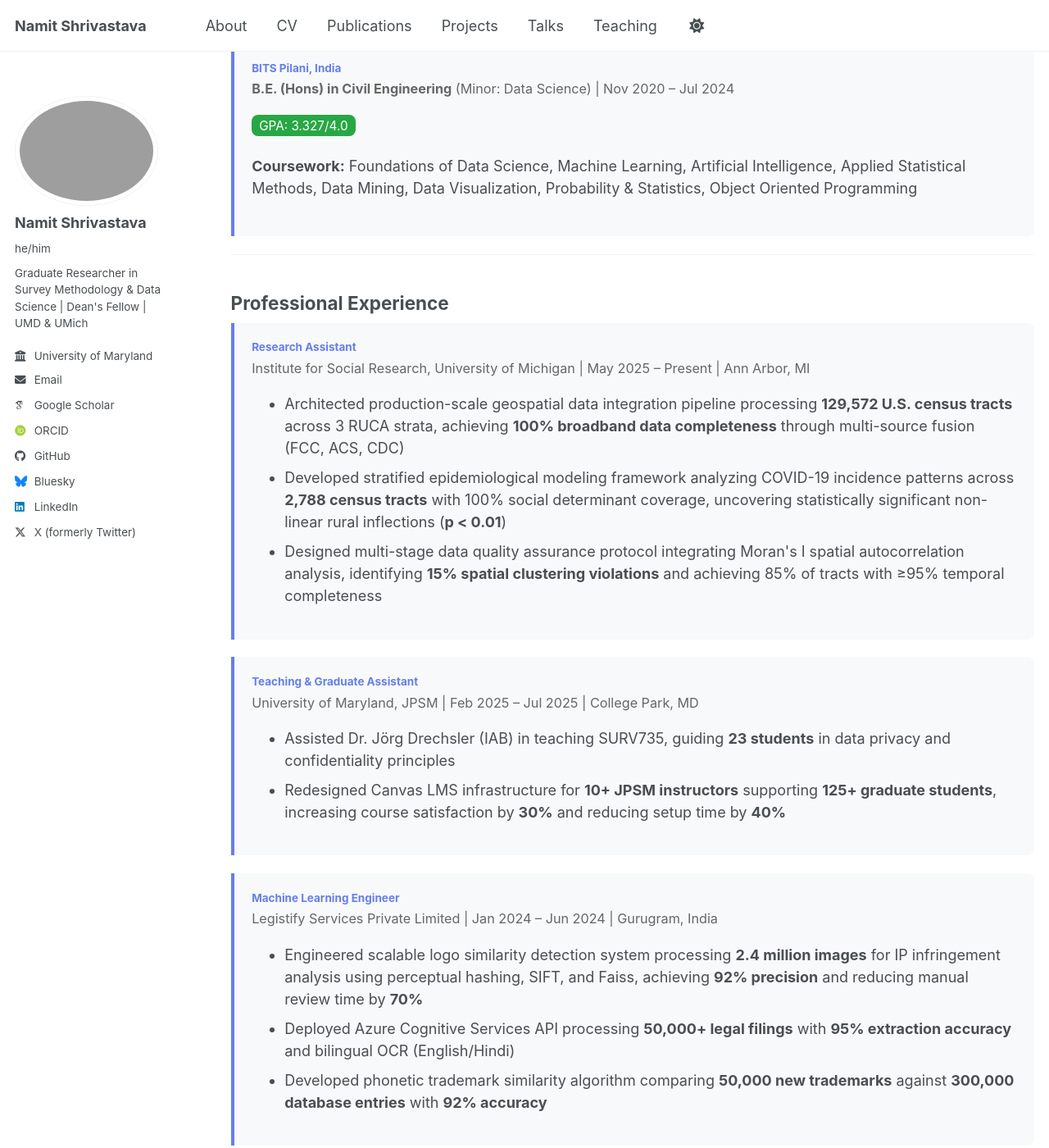
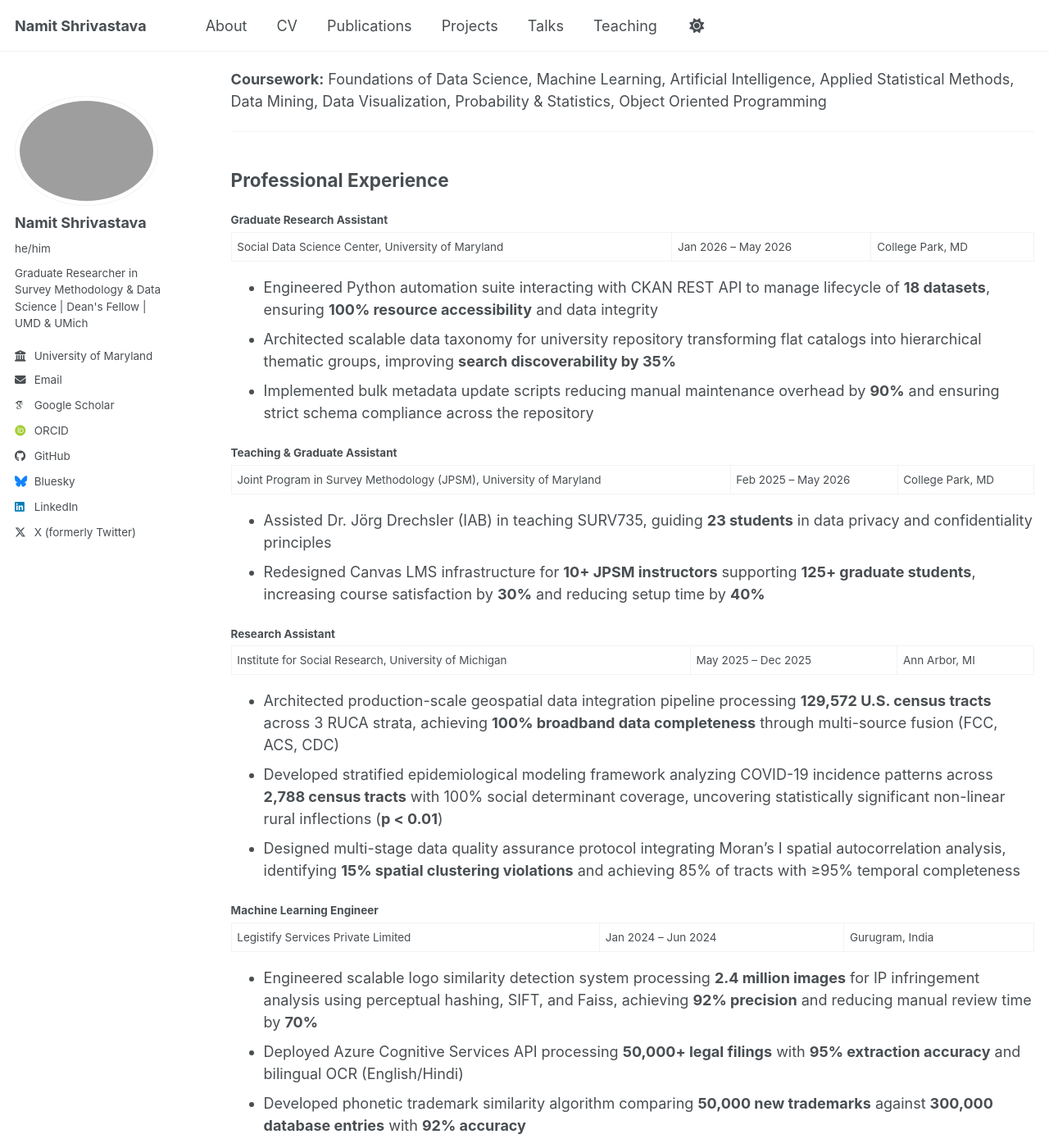
Before and after one commit to namo507/namo507.github.io, a Jekyll site: the page built from _pages/cv.md, in a window 1280 px wide and 1400 px high, scrolled down 933 px. Shown: the whole window at 82% size. Built offline with Jekyll 4.4.1, drawn with Linux system fonts in a browser that asks for light colours; some web fonts are replaced; a script bundle is joined from its source files by our own code; library files that are not in the unit come from our copies; some of the changed text lies outside the part shown.

Commit message:
Update cv.md: Add Social Data Science Center, fix JPSM & ISR dates, update Research Summary
Updated CV format and content, including personal information, research summary, education, professional experience, technical skills, leadership roles, and publications.

```diff
--- a/_pages/cv.md
+++ b/_pages/cv.md
@@ -63,9 +63,7 @@
   font-size: 0.85rem;
   transition: transform 0.2s ease;
 }
-.gpa-badge:hover {
-  transform: scale(1.1);
-}
+.gpa-badge:hover { transform: scale(1.1); }
 .award-badge {
   background: linear-gradient(135deg, #f093fb 0%, #f5576c 100%);
   color: white;
@@ -74,167 +72,125 @@
   font-size: 0.85rem;
   transition: transform 0.2s ease;
 }
-.award-badge:hover {
-  transform: scale(1.1);
-}
+.award-badge:hover { transform: scale(1.1); }
 </style>
 
 <div class="cv-header">
-  <h2 style="color: white; margin-bottom: 0.5rem;">Namit Shrivastava</h2>
-  <p style="margin: 0.3rem 0;">College Park, MD | (240) 476-8513 | <a href="mailto:namit507@gmail.com">namit507@gmail.com</a></p>
-  <p style="margin: 0.3rem 0;">
-    <a href="https://linkedin.com/in/namit-shrivastava-baab47204">LinkedIn</a> |
-    <a href="https://github.com/namo507">GitHub</a> |
-    <a href="https://scholar.google.com/citations?user=7bvTB-sAAAAJ">Google Scholar</a> |
-    <a href="https://orcid.org/0009-0005-7920-8350">ORCID</a>
-  </p>
+
+## Namit Shrivastava
+
+College Park, MD | (240) 476-8513 | [namit507@gmail.com](mailto:namit507@gmail.com)
+
+[LinkedIn](https://linkedin.com/in/namit-shrivastava-baab47204) | [GitHub](https://github.com/namo507) | [Google Scholar](https://scholar.google.com/citations?user=7bvTB-sAAAAJ) | [ORCID](https://orcid.org/0009-0005-7920-8350)
+
 </div>
 
 ## Research Summary
-
-Graduate researcher with proven expertise in **survey methodology**, **causal inference**, and **advanced statistical modeling**. Currently conducting geospatial epidemiological research at the University of Michigan's Institute for Social Research, developing stratified analytical frameworks for large-scale census tract data with complex missing data patterns. Published survey research in peer-reviewed venues (Springer) and presented at AAPOR on transformer-based sentiment analysis methodologies. Research agenda focuses on developing trustworthy data integration frameworks that fuse survey methodology principles with generative AI, deep learning architectures, and privacy-preserving computational methods.
+High performance AI and Data Engineer with 2+ years of experience shipping production-grade ML systems and scalable ETL pipelines on Azure and AWS. Currently serving as a **Graduate Research Assistant** at the **Social Data Science Center, University of Maryland**, managing data lifecycle and taxonomy for a university-wide open data repository. Specialized in deploying RAG architectures, geospatial analytics, and high-throughput microservices. Research interests span trustworthy data integration, survey methodology, and privacy-preserving computational methods.
 
 ---
 
 ## Education
 
-<div class="exp-card">
-  <h4>University of Maryland, College Park</h4>
-  <div class="exp-meta"><strong>M.S. in Survey & Data Science</strong> (Data Science Track) | Aug 2024 – May 2026</div>
-  <p><span class="gpa-badge">GPA: 3.8142/4.0</span> <span class="award-badge">Dean's Fellowship AY 2025-26</span></p>
-  <p><strong>Coursework:</strong> Statistical Modeling & Machine Learning, Fundamentals of Data Collection, Experimental Design & Causal Inference, Long-Context Language Models, Machine Learning for Social Science, Applied Sampling</p>
-</div>
+#### University of Maryland, College Park
 
-<div class="exp-card">
-  <h4>BITS Pilani, India</h4>
-  <div class="exp-meta"><strong>B.E. (Hons) in Civil Engineering</strong> (Minor: Data Science) | Nov 2020 – Jul 2024</div>
-  <p><span class="gpa-badge">GPA: 3.327/4.0</span></p>
-  <p><strong>Coursework:</strong> Foundations of Data Science, Machine Learning, Artificial Intelligence, Applied Statistical Methods, Data Mining, Data Visualization, Probability & Statistics, Object Oriented Programming</p>
-</div>
+**M.S. in Survey & Data Science** (Data Science Track) | Aug 2024 – May 2026
+
+<span class="gpa-badge">GPA: 3.8142/4.0</span> <span class="award-badge">Dean's Fellowship AY 2025-26</span>
+
+**Coursework:** Statistical Modeling & Machine Learning, Fundamentals of Data Collection, Experimental Design & Causal Inference, Long-Context Language Models, Machine Learning for Social Science, Applied Sampling
+
+#### BITS Pilani, India
+
+**B.E. (Hons) in Civil Engineering** (Minor: Data Science) | Nov 2020 – Jul 2024
+
+<span class="gpa-badge">GPA: 3.327/4.0</span>
+
+**Coursework:** Foundations of Data Science, Machine Learning, Artificial Intelligence, Applied Statistical Methods, Data Mining, Data Visualization, Probability & Statistics, Object Oriented Programming
 
 ---
 
 ## Professional Experience
 
-<div class="exp-card">
-  <h4>Research Assistant</h4>
-  <div class="exp-meta">Institute for Social Research, University of Michigan | May 2025 – Present | Ann Arbor, MI</div>
-  <ul>
-    <li>Architected production-scale geospatial data integration pipeline processing <strong>129,572 U.S. census tracts</strong> across 3 RUCA strata, achieving <strong>100% broadband data completeness</strong> through multi-source fusion (FCC, ACS, CDC)</li>
-    <li>Developed stratified epidemiological modeling framework analyzing COVID-19 incidence patterns across <strong>2,788 census tracts</strong> with 100% social determinant coverage, uncovering statistically significant non-linear rural inflections (<strong>p < 0.01</strong>)</li>
-    <li>Designed multi-stage data quality assurance protocol integrating Moran's I spatial autocorrelation analysis, identifying <strong>15% spatial clustering violations</strong> and achieving 85% of tracts with ≥95% temporal completeness</li>
-  </ul>
-</div>
+#### Graduate Research Assistant
 
-<div class="exp-card">
-  <h4>Teaching & Graduate Assistant</h4>
-  <div class="exp-meta">University of Maryland, JPSM | Feb 2025 – Jul 2025 | College Park, MD</div>
-  <ul>
-    <li>Assisted Dr. Jörg Drechsler (IAB) in teaching SURV735, guiding <strong>23 students</strong> in data privacy and confidentiality principles</li>
-    <li>Redesigned Canvas LMS infrastructure for <strong>10+ JPSM instructors</strong> supporting <strong>125+ graduate students</strong>, increasing course satisfaction by <strong>30%</strong> and reducing setup time by <strong>40%</strong></li>
-  </ul>
-</div>
+Social Data Science Center, University of Maryland | Jan 2026 – May 2026 | College Park, MD
 
-<div class="exp-card">
-  <h4>Machine Learning Engineer</h4>
-  <div class="exp-meta">Legistify Services Private Limited | Jan 2024 – Jun 2024 | Gurugram, India</div>
-  <ul>
-    <li>Engineered scalable logo similarity detection system processing <strong>2.4 million images</strong> for IP infringement analysis using perceptual hashing, SIFT, and Faiss, achieving <strong>92% precision</strong> and reducing manual review time by <strong>70%</strong></li>
-    <li>Deployed Azure Cognitive Services API processing <strong>50,000+ legal filings</strong> with <strong>95% extraction accuracy</strong> and bilingual OCR (English/Hindi)</li>
-    <li>Developed phonetic trademark similarity algorithm comparing <strong>50,000 new trademarks</strong> against <strong>300,000 database entries</strong> with <strong>92% accuracy</strong></li>
-  </ul>
-</div>
+*   Engineered Python automation suite interacting with CKAN REST API to manage lifecycle of **18 datasets**, ensuring **100% resource accessibility** and data integrity
+*   Architected scalable data taxonomy for university repository transforming flat catalogs into hierarchical thematic groups, improving **search discoverability by 35%**
+*   Implemented bulk metadata update scripts reducing manual maintenance overhead by **90%** and ensuring strict schema compliance across the repository
 
-<div class="exp-card">
-  <h4>Advanced Application Engineering Analyst</h4>
-  <div class="exp-meta">Accenture | Jun 2023 – Aug 2023 | Bangalore, India</div>
-  <ul>
-    <li>Monitored enterprise security infrastructure analyzing threat intelligence (MITRE ATT&CK, AlienVault OTX), achieving <strong>89% accuracy</strong> in threat classification</li>
-    <li>Conducted penetration testing on <strong>50+ web applications</strong>, identifying <strong>120+ vulnerabilities</strong> (15 critical, 45 high-severity)</li>
-    <li>Supported incident response during 3 security breaches, reducing MTTR by <strong>80%</strong> through automated runbooks</li>
-  </ul>
-</div>
+#### Teaching & Graduate Assistant
 
-<div class="exp-card">
-  <h4>Web Developer</h4>
-  <div class="exp-meta">Indian Red Cross Society | May 2022 – Jul 2022 | Bangalore, India</div>
-  <ul>
-    <li>Designed Drupal-based CMS for volunteer registry and donor database, reducing manual data entry by <strong>50%</strong></li>
-    <li>Implemented multilingual support (Hindi/Kannada) achieving <strong>95% bug-free</strong> experience across <strong>10,000+ monthly visitors</strong></li>
-  </ul>
-</div>
+Joint Program in Survey Methodology (JPSM), University of Maryland | Feb 2025 – May 2026 | College Park, MD
+
+*   Assisted Dr. Jörg Drechsler (IAB) in teaching SURV735, guiding **23 students** in data privacy and confidentiality principles
+*   Redesigned Canvas LMS infrastructure for **10+ JPSM instructors** supporting **125+ graduate students**, increasing course satisfaction by **30%** and reducing setup time by **40%**
+
+#### Research Assistant
+
+Institute for Social Research, University of Michigan | May 2025 – Dec 2025 | Ann Arbor, MI
+
+*   Architected production-scale geospatial data integration pipeline processing **129,572 U.S. census tracts** across 3 RUCA strata, achieving **100% broadband data completeness** through multi-source fusion (FCC, ACS, CDC)
+*   Developed stratified epidemiological modeling framework analyzing COVID-19 incidence patterns across **2,788 census tracts** with 100% social determinant coverage, uncovering statistically significant non-linear rural inflections (**p < 0.01**)
+*   Designed multi-stage data quality assurance protocol integrating Moran's I spatial autocorrelation analysis, identifying **15% spatial clustering violations** and achieving 85% of tracts with ≥95% temporal completeness
+
+#### Machine Learning Engineer
+
+Legistify Services Private Limited | Jan 2024 – Jun 2024 | Gurugram, India
+
+*   Engineered scalable logo similarity detection system processing **2.4 million images** for IP infringement analysis using perceptual hashing, SIFT, and Faiss, achieving **92% precision** and reducing manual review time by **70%**
+*   Deployed Azure Cognitive Services API processing **50,000+ legal filings** with **95% extraction accuracy** and bilingual OCR (English/Hindi)
+*   Developed phonetic trademark similarity algorithm comparing **50,000 new trademarks** against **300,000 database entries** with **92% accuracy**
+
+#### Advanced Application Engineering Analyst
+
+Accenture | Jun 2023 – Aug 2023 | Bangalore, India
+
+*   Monitored enterprise security infrastructure analyzing threat intelligence (MITRE ATT&CK, AlienVault OTX), achieving **89% accuracy** in threat classification
+*   Conducted penetration testing on **50+ web applications**, identifying **120+ vulnerabilities** (15 critical, 45 high-severity)
+*   Supported incident response during 3 security breaches, reducing MTTR by **80%** through automated runbooks
+
+#### Web Developer
+
+Indian Red Cross Society | May 2022 – Jul 2022 | Bangalore, India
+
+*   Designed Drupal-based CMS for volunteer registry and donor database, reducing manual data entry by **50%**
+*   Implemented multilingual support (Hindi/Kannada) achieving **95% bug-free** experience across **10,000+ monthly visitors**
 
 ---
 
 ## Technical Skills
 
-**Programming:**
-<span class="skill-tag">Python</span>
-<span class="skill-tag">R</span>
-<span class="skill-tag">Java</span>
-<span class="skill-tag">C++</span>
-<span class="skill-tag">JavaScript</span>
-<span class="skill-tag">TypeScript</span>
-<span class="skill-tag">SQL</span>
-<span class="skill-tag">Bash</span>
+**Programming:** <span class="skill-tag">Python</span> <span class="skill-tag">R</span> <span class="skill-tag">Java</span> <span class="skill-tag">C++</span> <span class="skill-tag">JavaScript</span> <span class="skill-tag">TypeScript</span> <span class="skill-tag">SQL</span> <span class="skill-tag">Bash</span>
 
-**AI/ML:**
-<span class="skill-tag">PyTorch</span>
-<span class="skill-tag">TensorFlow</span>
-<span class="skill-tag">Hugging Face</span>
-<span class="skill-tag">LangChain</span>
-<span class="skill-tag">LlamaIndex</span>
-<span class="skill-tag">Scikit-Learn</span>
-<span class="skill-tag">NLTK</span>
-<span class="skill-tag">Spacy</span>
+**AI/ML:** <span class="skill-tag">PyTorch</span> <span class="skill-tag">TensorFlow</span> <span class="skill-tag">Hugging Face</span> <span class="skill-tag">LangChain</span> <span class="skill-tag">LlamaIndex</span> <span class="skill-tag">Scikit-Learn</span> <span class="skill-tag">NLTK</span> <span class="skill-tag">Spacy</span>
 
-**Data & Databases:**
-<span class="skill-tag">PostgreSQL</span>
-<span class="skill-tag">MongoDB</span>
-<span class="skill-tag">Snowflake</span>
-<span class="skill-tag">Neo4j</span>
-<span class="skill-tag">Pinecone</span>
-<span class="skill-tag">Apache Spark</span>
-<span class="skill-tag">Kafka</span>
+**Data & Databases:** <span class="skill-tag">PostgreSQL</span> <span class="skill-tag">MongoDB</span> <span class="skill-tag">Snowflake</span> <span class="skill-tag">Neo4j</span> <span class="skill-tag">Pinecone</span> <span class="skill-tag">Apache Spark</span> <span class="skill-tag">Kafka</span>
 
-**Cloud & DevOps:**
-<span class="skill-tag">AWS</span>
-<span class="skill-tag">Azure</span>
-<span class="skill-tag">GCP</span>
-<span class="skill-tag">Docker</span>
-<span class="skill-tag">Kubernetes</span>
-<span class="skill-tag">Terraform</span>
-<span class="skill-tag">CI/CD</span>
+**Cloud & DevOps:** <span class="skill-tag">AWS</span> <span class="skill-tag">Azure</span> <span class="skill-tag">GCP</span> <span class="skill-tag">Docker</span> <span class="skill-tag">Kubernetes</span> <span class="skill-tag">Terraform</span> <span class="skill-tag">CI/CD</span>
 
-**Core Competencies:**
-<span class="skill-tag">LLMs</span>
-<span class="skill-tag">Generative AI</span>
-<span class="skill-tag">Survey Methodology</span>
-<span class="skill-tag">Causal Inference</span>
-<span class="skill-tag">Deep Learning</span>
-<span class="skill-tag">NLP</span>
-<span class="skill-tag">Computer Vision</span>
-<span class="skill-tag">MLOps</span>
+**Core Competencies:** <span class="skill-tag">LLMs</span> <span class="skill-tag">Generative AI</span> <span class="skill-tag">Survey Methodology</span> <span class="skill-tag">Causal Inference</span> <span class="skill-tag">Deep Learning</span> <span class="skill-tag">NLP</span> <span class="skill-tag">Computer Vision</span> <span class="skill-tag">MLOps</span>
 
 ---
 
 ## Publications
 
-<ul>{% for post in site.publications reversed %}
+{% for post in site.publications reversed %}
   {% include archive-single-cv.html %}
-{% endfor %}</ul>
+{% endfor %}
 
 ## Talks & Presentations
 
-<ul>{% for post in site.talks reversed %}
+{% for post in site.talks reversed %}
   {% include archive-single-talk-cv.html %}
-{% endfor %}</ul>
+{% endfor %}
 
 ## Teaching
 
-<ul>{% for post in site.teaching reversed %}
+{% for post in site.teaching reversed %}
   {% include archive-single-cv.html %}
-{% endfor %}</ul>
+{% endfor %}
 
 ---
 
@@ -255,27 +211,21 @@
 
 ## Leadership & Service
 
-<div class="exp-card">
-  <h4>Terrapin Leadership Institute, University of Maryland</h4>
-  <div class="exp-meta">Member | Aug 2024 – May 2025</div>
-  <ul>
-    <li>Achieved 100% participation in workshops on leadership, ethics, inclusion, and resilience</li>
-  </ul>
-</div>
+#### Terrapin Leadership Institute, University of Maryland
 
-<div class="exp-card">
-  <h4>National Service Scheme (NSS), BITS Pilani</h4>
-  <div class="exp-meta">Executive Committee & Blood Donation Camp Core Team | Mar 2022 – Dec 2023</div>
-  <ul>
-    <li>Planned 10+ activities to improve English skills in villages around campus</li>
-    <li>Organized blood donation camp coordinating 60+ volunteers, managing 1,000+ donors, achieving <strong>844 successful donations</strong></li>
-  </ul>
-</div>
+Member | Aug 2024 – May 2025
 
-<div class="exp-card">
-  <h4>Peer Mentorship Program (PMP), BITS Pilani</h4>
-  <div class="exp-meta">Mentor | Aug 2021 – Dec 2023</div>
-  <ul>
-    <li>Assisted juniors with advice and materials for smooth transition into college life</li>
-  </ul>
-</div>
+*   Achieved 100% participation in workshops on leadership, ethics, inclusion, and resilience
+
+#### National Service Scheme (NSS), BITS Pilani
+
+Executive Committee & Blood Donation Camp Core Team | Mar 2022 – Dec 2023
+
+*   Planned 10+ activities to improve English skills in villages around campus
+*   Organized blood donation camp coordinating 60+ volunteers, managing 1,000+ donors, achieving **844 successful donations**
+
+#### Peer Mentorship Program (PMP), BITS Pilani
+
+Mentor | Aug 2021 – Dec 2023
+
+*   Assisted juniors with advice and materials for smooth transition into college life
```
